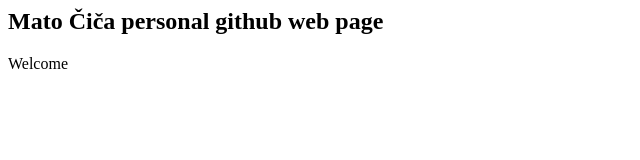
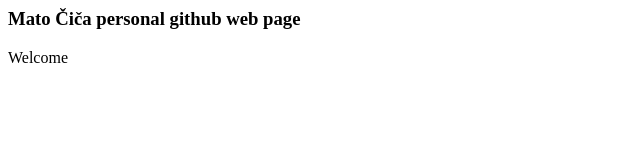
Before and after one commit to mato-cica/mato-cica.github.io, a plain HTML site: page index.html in a window 1280 px wide. Shown: the whole page, without its empty margins (0-640 px from the left). Drawn offline with Linux system fonts and the light colour scheme.

Commit message:
Update index.html

```diff
--- a/index.html
+++ b/index.html
@@ -1,2 +1,2 @@
-<h2>Mato Čiča personal github web page</h2>
+<h3>Mato Čiča personal github web page</h3>
 Welcome
```
